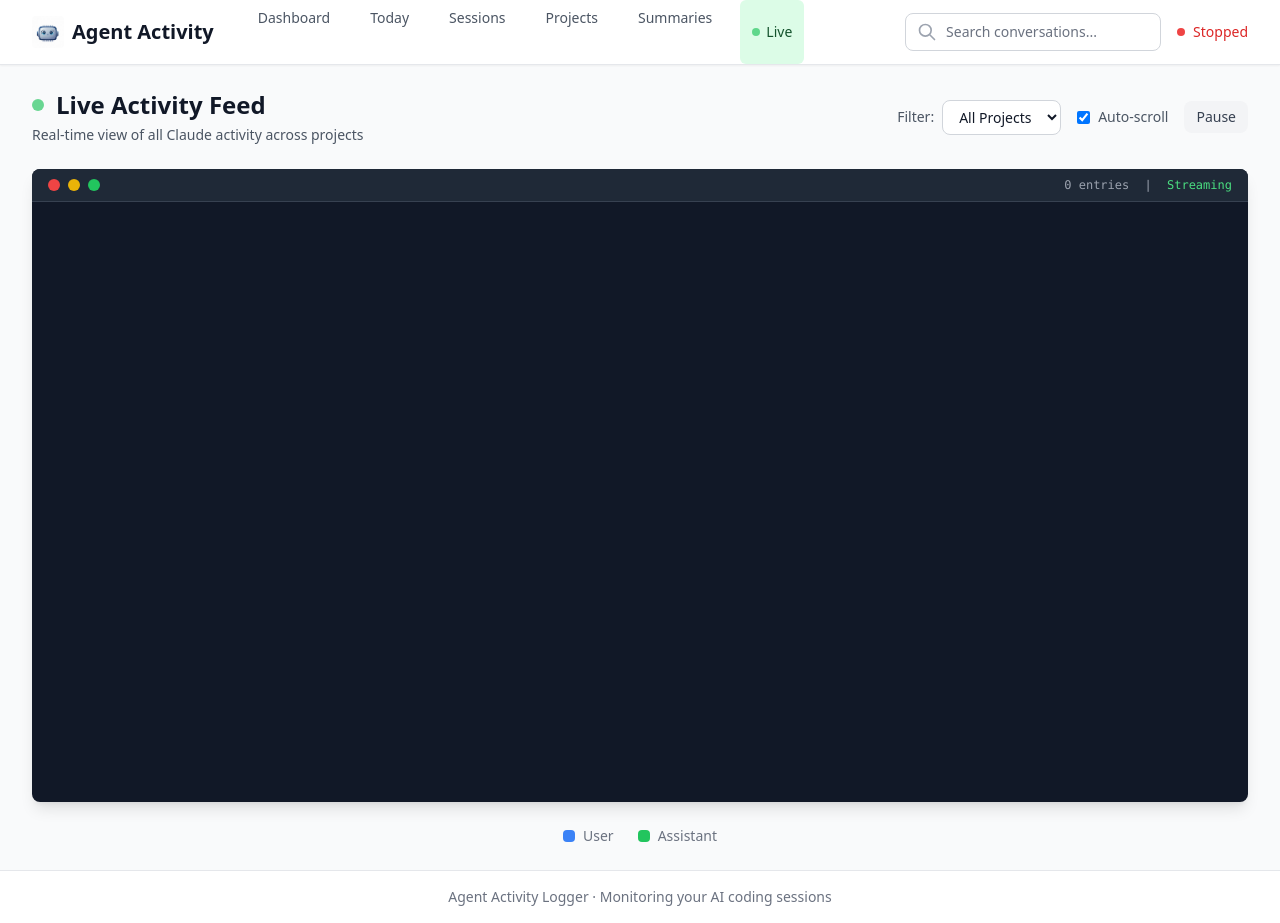
After one commit to orlenko/claude-activity-log, a Flask app: page /live in a window 1280 px wide. The commit adds this page. Run offline with Flask 3, Linux system fonts and the light colour scheme; data that the repository does not hold is empty; some libraries are stand-ins or nearby versions.

Commit message:
Add Live activity feed tab
- New /live route showing real-time activity across all projects
- Terminal-style UI with auto-refreshing via HTMX (every 2s)
- Displays timestamp, project, role (user/agent), and message preview
- Project filter dropdown, pause/resume, and auto-scroll controls
- Deduplication logic to prevent duplicate entries on refresh
- Limits display to 1000 entries to prevent memory issues

Co-Authored-By: Claude Opus 4.5 <noreply@anthropic.com>

```diff
--- a/src/claude_activity/web/app.py
+++ b/src/claude_activity/web/app.py
@@ -69,6 +69,18 @@ def create_app(config=None):
             return ''
         if isinstance(dt, datetime):
             return utc_to_local(dt).strftime('%Y-%m-%d')
+        return str(dt)
+
+    @app.template_filter('shorttime')
+    def shorttime_filter(dt):
+        """Convert UTC datetime to short time string (HH:MM:SS).
+
+        All stored timestamps are in UTC. This filter converts for display.
+        """
+        if dt is None:
+            return ''
+        if isinstance(dt, datetime):
+            return utc_to_local(dt).strftime('%H:%M:%S')
         return str(dt)
 
     @app.template_filter('timeago')
@@ -311,6 +323,85 @@ def create_app(config=None):
                              projects=projects,
                              selected_project_id=project_id)
 
+    @app.route('/live')
+    def live():
+        """Live activity feed page - shows recent activity in real-time."""
+        db = Database(config)
+        project_id = request.args.get('project_id', type=int)
+
+        # Get all projects for filter dropdown
+        projects = db.list_projects()
+
+        # Get initial batch of live entries
+        entries = _get_live_entries(db, project_id, limit=100)
+
+        return render_template('live.html',
+                             entries=entries,
+                             projects=projects,
+                             selected_project_id=project_id)
+
+    def _get_live_entries(db: Database, project_id: Optional[int] = None, limit: int = 100, since_id: Optional[int] = None) -> list[dict]:
+        """Get recent message entries for live feed.
+
+        Returns entries in reverse chronological order (newest first).
+        Each entry contains: id, timestamp, project_name, role, content_preview
+        """
+        with db.connection() as conn:
+            query = """
+                SELECT m.id, m.timestamp, m.role, m.content,
+                       s.session_id, p.name as project_name, p.path as project_path
+                FROM messages m
+                JOIN sessions s ON m.session_id = s.id
+                JOIN projects p ON s.project_id = p.id
+                WHERE m.role IN ('user', 'assistant')
+            """
+            params = []
+
+            if project_id is not None:
+                query += " AND s.project_id = ?"
+                params.append(project_id)
+
+            if since_id is not None:
+                query += " AND m.id > ?"
+                params.append(since_id)
+
+            query += " ORDER BY m.id DESC LIMIT ?"
+            params.append(limit)
+
+            cursor = conn.execute(query, params)
+            rows = [dict(row) for row in cursor.fetchall()]
+
+        # Process entries to create preview
+        entries = []
+        for row in rows:
+            content = row.get('content', '') or ''
+
+            # Clean up content - remove tool markers, get first meaningful line
+            lines = content.strip().split('\n')
+            preview = ''
+            for line in lines:
+                line = line.strip()
+                if line and not line.startswith('[Tool:') and line != '[Tool Result]':
+                    preview = line[:150]
+                    if len(line) > 150:
+                        preview += '...'
+                    break
+
+            if not preview:
+                preview = '(no content)'
+
+            entries.append({
+                'id': row['id'],
+                'timestamp': row['timestamp'],
+                'project_name': row['project_name'],
+                'project_path': row['project_path'],
+                'session_id': row['session_id'],
+                'role': row['role'],
+                'preview': preview
+            })
+
+        return entries
+
     # ============= Summary Routes =============
 
     @app.route('/summaries')
@@ -498,6 +589,18 @@ def create_app(config=None):
             return render_template('partials/session_context.html',
                                  error=str(e))
 
+    @app.route('/api/live/entries')
+    def api_live_entries():
+        """Get live feed entries for HTMX polling."""
+        db = Database(config)
+        project_id = request.args.get('project_id', type=int)
+        since_id = request.args.get('since_id', type=int)
+        limit = request.args.get('limit', 50, type=int)
+
+        entries = _get_live_entries(db, project_id, limit=limit, since_id=since_id)
+
+        return render_template('partials/live_entries.html', entries=entries)
+
     @app.route('/api/session-context/<session_id>/raw', methods=['GET'])
     def get_session_context_raw(session_id):
         """Get raw session context for copying."""
--- a/src/claude_activity/web/templates/base.html
+++ b/src/claude_activity/web/templates/base.html
@@ -103,6 +103,11 @@
                                class="{% if request.endpoint == 'summaries' %}bg-gray-100 dark:bg-gray-700 text-gray-900 dark:text-white{% else %}text-gray-600 dark:text-gray-300 hover:bg-gray-50 dark:hover:bg-gray-700{% endif %} px-3 py-2 rounded-md text-sm font-medium">
                                 Summaries
                             </a>
+                            <a href="{{ url_for('live') }}"
+                               class="{% if request.endpoint == 'live' %}bg-green-100 dark:bg-green-900 text-green-900 dark:text-green-100{% else %}text-green-600 dark:text-green-400 hover:bg-green-50 dark:hover:bg-green-900/50{% endif %} px-3 py-2 rounded-md text-sm font-medium flex items-center">
+                                <span class="w-2 h-2 bg-green-500 rounded-full mr-1.5 animate-pulse"></span>
+                                Live
+                            </a>
                         </div>
                     </div>
 
--- /dev/null
+++ b/src/claude_activity/web/templates/live.html
@@ -0,0 +1,182 @@
+{% extends "base.html" %}
+
+{% block title %}Live Activity - Agent Activity Logger{% endblock %}
+
+{% block content %}
+<div class="space-y-6">
+    <!-- Header -->
+    <div class="flex justify-between items-center">
+        <div>
+            <h1 class="text-2xl font-semibold text-gray-900 dark:text-white flex items-center">
+                <span class="w-3 h-3 bg-green-500 rounded-full mr-3 animate-pulse"></span>
+                Live Activity Feed
+            </h1>
+            <p class="mt-1 text-sm text-gray-600 dark:text-gray-400">
+                Real-time view of all Claude activity across projects
+            </p>
+        </div>
+
+        <!-- Project Filter -->
+        <div class="flex items-center space-x-4">
+            <form method="get" class="flex items-center space-x-2">
+                <label for="project_id" class="text-sm text-gray-600 dark:text-gray-400">Filter:</label>
+                <select name="project_id" id="project_id" onchange="this.form.submit()"
+                        class="text-sm border border-gray-300 dark:border-gray-600 rounded-lg px-3 py-1.5 bg-white dark:bg-gray-700 text-gray-900 dark:text-white">
+                    <option value="">All Projects</option>
+                    {% for p in projects %}
+                    <option value="{{ p.id }}" {% if p.id == selected_project_id %}selected{% endif %}>
+                        {{ p.name }}
+                    </option>
+                    {% endfor %}
+                </select>
+            </form>
+
+            <!-- Auto-scroll toggle -->
+            <label class="flex items-center space-x-2 text-sm text-gray-600 dark:text-gray-400 cursor-pointer">
+                <input type="checkbox" id="auto-scroll" checked
+                       class="rounded border-gray-300 dark:border-gray-600 text-green-500 focus:ring-green-500">
+                <span>Auto-scroll</span>
+            </label>
+
+            <!-- Pause/Resume -->
+            <button id="pause-btn" onclick="togglePause()"
+                    class="px-3 py-1.5 text-sm bg-gray-100 dark:bg-gray-700 text-gray-700 dark:text-gray-300 rounded-lg hover:bg-gray-200 dark:hover:bg-gray-600 transition-colors">
+                Pause
+            </button>
+        </div>
+    </div>
+
+    <!-- Live Feed Container -->
+    <div class="bg-gray-900 rounded-lg shadow-lg overflow-hidden font-mono text-sm">
+        <!-- Terminal Header -->
+        <div class="bg-gray-800 px-4 py-2 flex items-center justify-between border-b border-gray-700">
+            <div class="flex items-center space-x-2">
+                <div class="w-3 h-3 rounded-full bg-red-500"></div>
+                <div class="w-3 h-3 rounded-full bg-yellow-500"></div>
+                <div class="w-3 h-3 rounded-full bg-green-500"></div>
+            </div>
+            <div class="text-gray-400 text-xs">
+                <span id="entry-count">{{ entries|length }}</span> entries
+                <span class="mx-2">|</span>
+                <span id="status-indicator" class="text-green-400">Streaming</span>
+            </div>
+        </div>
+
+        <!-- Terminal Content -->
+        <div id="live-feed" class="h-[600px] overflow-y-auto p-4 space-y-1"
+             hx-get="{{ url_for('api_live_entries', project_id=selected_project_id) }}"
+             hx-trigger="every 2s"
+             hx-swap="afterbegin"
+             hx-target="#live-entries">
+            <div id="live-entries">
+                {% include "partials/live_entries.html" %}
+            </div>
+        </div>
+    </div>
+
+    <!-- Legend -->
+    <div class="flex items-center justify-center space-x-6 text-sm text-gray-500 dark:text-gray-400">
+        <div class="flex items-center space-x-2">
+            <span class="w-3 h-3 bg-blue-500 rounded"></span>
+            <span>User</span>
+        </div>
+        <div class="flex items-center space-x-2">
+            <span class="w-3 h-3 bg-green-500 rounded"></span>
+            <span>Assistant</span>
+        </div>
+    </div>
+</div>
+
+<script>
+    let isPaused = false;
+    let lastSeenId = null;
+    const liveFeed = document.getElementById('live-feed');
+    const liveEntries = document.getElementById('live-entries');
+
+    // Track the latest entry ID for incremental updates
+    function updateLastSeenId() {
+        const firstEntry = liveEntries.querySelector('[data-entry-id]');
+        if (firstEntry) {
+            lastSeenId = parseInt(firstEntry.dataset.entryId, 10);
+        }
+    }
+
+    // Add since_id to HTMX requests to avoid duplicates
+    liveFeed.addEventListener('htmx:configRequest', function(evt) {
+        if (lastSeenId !== null) {
+            evt.detail.parameters['since_id'] = lastSeenId;
+        }
+    });
+
+    // Handle new entries arriving
+    liveFeed.addEventListener('htmx:afterSwap', function(evt) {
+        // Deduplicate entries (in case of race conditions)
+        const seenIds = new Set();
+        liveEntries.querySelectorAll('.live-entry').forEach(function(entry) {
+            const id = entry.dataset.entryId;
+            if (seenIds.has(id)) {
+                entry.remove();
+            } else {
+                seenIds.add(id);
+            }
+        });
+
+        updateLastSeenId();
+        updateEntryCount();
+
+        // Auto-scroll if enabled
+        if (document.getElementById('auto-scroll').checked && !isPaused) {
+            liveFeed.scrollTop = 0;  // Scroll to top since newest are first
+        }
+
+        // Limit total entries to prevent memory issues
+        const entries = liveEntries.querySelectorAll('.live-entry');
+        if (entries.length > 1000) {
+            for (let i = 1000; i < entries.length; i++) {
+                entries[i].remove();
+            }
+        }
+    });
+
+    function updateEntryCount() {
+        const count = liveEntries.querySelectorAll('.live-entry').length;
+        document.getElementById('entry-count').textContent = count;
+    }
+
+    function togglePause() {
+        isPaused = !isPaused;
+        const btn = document.getElementById('pause-btn');
+        const indicator = document.getElementById('status-indicator');
+
+        if (isPaused) {
+            btn.textContent = 'Resume';
+            btn.classList.add('bg-green-100', 'dark:bg-green-900', 'text-green-700', 'dark:text-green-300');
+            btn.classList.remove('bg-gray-100', 'dark:bg-gray-700', 'text-gray-700', 'dark:text-gray-300');
+            indicator.textContent = 'Paused';
+            indicator.classList.remove('text-green-400');
+            indicator.classList.add('text-yellow-400');
+            liveFeed.removeAttribute('hx-trigger');
+            htmx.process(liveFeed);
+        } else {
+            btn.textContent = 'Pause';
+            btn.classList.remove('bg-green-100', 'dark:bg-green-900', 'text-green-700', 'dark:text-green-300');
+            btn.classList.add('bg-gray-100', 'dark:bg-gray-700', 'text-gray-700', 'dark:text-gray-300');
+            indicator.textContent = 'Streaming';
+            indicator.classList.add('text-green-400');
+            indicator.classList.remove('text-yellow-400');
+            liveFeed.setAttribute('hx-trigger', 'every 2s');
+            htmx.process(liveFeed);
+        }
+    }
+
+    // Handle pause state for HTMX requests
+    document.body.addEventListener('htmx:beforeRequest', function(evt) {
+        if (isPaused && evt.target.id === 'live-feed') {
+            evt.preventDefault();
+        }
+    });
+
+    // Initialize
+    updateLastSeenId();
+</script>
+{% endblock %}
--- /dev/null
+++ b/src/claude_activity/web/templates/partials/live_entries.html
@@ -0,0 +1,27 @@
+{% for entry in entries %}
+<div class="live-entry flex items-start space-x-3 py-1 hover:bg-gray-800/50 px-2 -mx-2 rounded transition-colors"
+     data-entry-id="{{ entry.id }}">
+    <!-- Timestamp -->
+    <span class="text-gray-500 flex-shrink-0 w-20">
+        {{ entry.timestamp|shorttime if entry.timestamp else 'unknown' }}
+    </span>
+
+    <!-- Project -->
+    <span class="text-purple-400 flex-shrink-0 w-32 truncate" title="{{ entry.project_path }}">
+        [{{ entry.project_name[:15] }}{% if entry.project_name|length > 15 %}..{% endif %}]
+    </span>
+
+    <!-- Role indicator -->
+    {% if entry.role == 'user' %}
+    <span class="text-blue-400 flex-shrink-0 w-12">user</span>
+    {% else %}
+    <span class="text-green-400 flex-shrink-0 w-12">agent</span>
+    {% endif %}
+
+    <!-- Content preview -->
+    <a href="{{ url_for('session_detail', session_id=entry.session_id) }}"
+       class="text-gray-300 hover:text-white truncate flex-1">
+        {{ entry.preview }}
+    </a>
+</div>
+{% endfor %}
```
